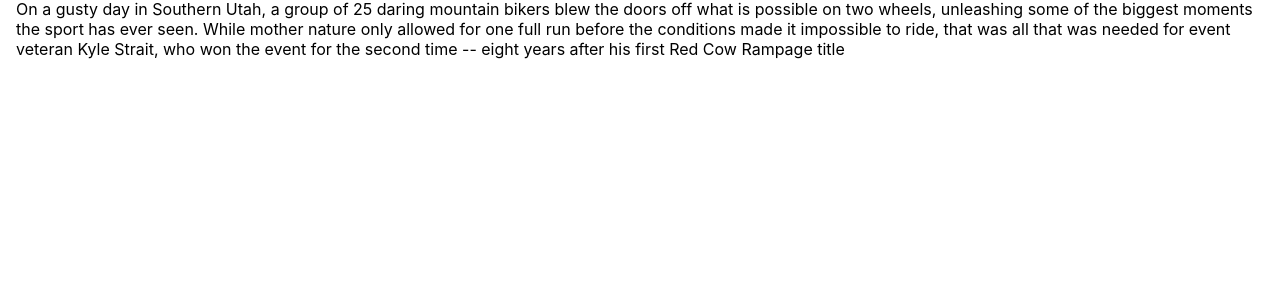
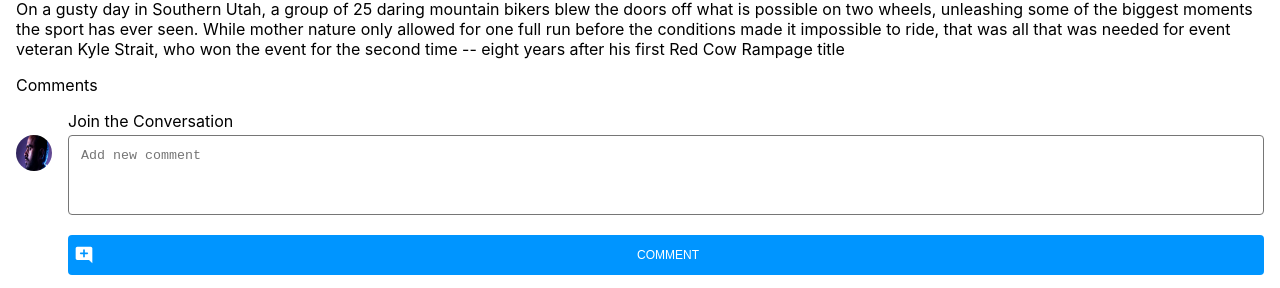
Before and after one commit to Erichyun98/Eric-Hyun-brainflix, a React (Create React App) app: page / in a window 1280 px wide. Shown: the part 1305-1593 px from the top of the page. Before the commit the page ends 1380 px from the top, so only its background shows below. Built offline with nearby package versions, Linux system fonts and the light colour scheme.

Commit message:
created comment form section

```diff
--- a/src/App.js
+++ b/src/App.js
@@ -2,9 +2,10 @@
 import './App.scss';
 import NavBar from './components/NavBar/NavBar.js';
 import VideoMain from './components/VideoMain/VideoMain.js';
-import VideoDetail from './components/VideoDetail/VideoDetail.js'
-import videosListJSON from './data/videos.json'
-import detailVideoJSON  from './data/video-details.json'
+import VideoDetail from './components/VideoDetail/VideoDetail.js';
+import CommentForm from './components/CommentForm/CommentForm.js';
+import videosListJSON from './data/videos.json';
+import detailVideoJSON  from './data/video-details.json';
 
 class App extends Component {
   state = {
@@ -15,7 +16,6 @@
 
   render() {
     const {videoList, detailVideo, currentlySelectedVideo} = this.state
-
 
     return (
       <>
@@ -32,6 +32,7 @@
             likes={currentlySelectedVideo.likes}
             description={currentlySelectedVideo.description}
             />
+          <CommentForm />
         </main>
       </>
     );
--- /dev/null
+++ b/src/components/CommentForm/CommentForm.js
@@ -0,0 +1,32 @@
+import './CommentForm.scss';
+import pic from '../../assets/images/Mohan-muruge.jpg';
+import addComment from '../../assets/icons/add_comment.svg';
+
+const CommentForm = () => {
+    return (
+        <section class="comment">
+        <div class="comment__submit">
+            <p className='comment__count'> Comments</p>
+            <div class="comment__section">
+                <img class="comment__image" src={pic}/>
+                <form class= "comment__form" action="" method="">
+                    <label class="comment__id" for="comment__comment">Join the Conversation</label>
+                    <div className='comment__holder'>
+                        <textarea class="comment__box" max="2" id="commentsform-comment" name="comment" placeholder="Add new comment"></textarea>
+                    </div>
+                    <button className='comment__button' type='button'>
+                    <div className='comment__button-container'>
+                        <div className='comment__button-icon-holder'>
+                            <img className='comment__button-icon'src = {addComment}/>
+                        </div>
+                        <p className='comment__button-description'>COMMENT</p>
+                    </div>
+                    </button>
+                </form>
+            </div>
+        </div>
+    </section>
+    )
+}
+
+export default CommentForm
--- /dev/null
+++ b/src/components/CommentForm/CommentForm.scss
@@ -0,0 +1,64 @@
+.comment {
+    padding-left: 1rem;
+    padding-right: 1rem;
+
+    &__section {
+        display: flex;
+    }
+
+    &__form {
+        width: 100%;
+        padding-left: 1rem;
+        margin-bottom: 1rem;
+    }
+
+    &__id {
+        display: block;
+    }
+
+    &__image {
+        height:2.25rem;
+        width: 2.25rem;
+        border-radius: 50%;
+        margin-top: 1.5rem;
+    }
+
+    &__box {
+        width: 100%;
+        height: 5rem;
+        resize: none;
+        border-radius: 0.25rem;
+        margin-top: 0.25rem;
+        margin-bottom: 1rem;
+        padding: 0.75rem;
+
+    }
+
+    &__button {
+        display: block;
+        width: 100%;
+        height: 2.5rem;
+        background-color: #0095FF;
+        border: none;
+        border-radius: 0.25rem;
+    }
+
+    &__button-container {
+        display: flex;
+        justify-content: space-between;
+        align-items: center;
+    }
+
+    &__button-icon {
+        height: 1.25rem;
+        width: 1.25rem;
+    }
+
+    &__button-description {
+        color: #FFFFFF;
+        font-size: 0.75rem;
+        width: 100%;
+        margin-bottom: 1rem;
+        margin-left: -1rem;
+    }
+}
--- a/src/components/NavBar/NavBar.js
+++ b/src/components/NavBar/NavBar.js
@@ -1,5 +1,5 @@
 import './NavBar.scss';
-import '../../styles/partials/_global.scss'
+import '../../styles/partials/_global.scss';
 import logo from '../../assets/images/BrainFlix-logo.svg';
 import pic from '../../assets/images/Mohan-muruge.jpg';
 import upload from '../../assets/icons/upload.svg';
--- a/src/components/VideoDetail/VideoDetail.js
+++ b/src/components/VideoDetail/VideoDetail.js
@@ -1,6 +1,6 @@
-import './VideoDetail.scss'
-import searchicon from '../../assets/icons/search.svg'
-import likeicon from '../../assets/icons/search.svg'
+import './VideoDetail.scss';
+// import searchicon from '../../assets/icons/search.svg';
+// import likeicon from '../../assets/icons/search.svg';
 
 const VideoDetail = ({title,channel,views,date,likes,description}) => {
 
```
